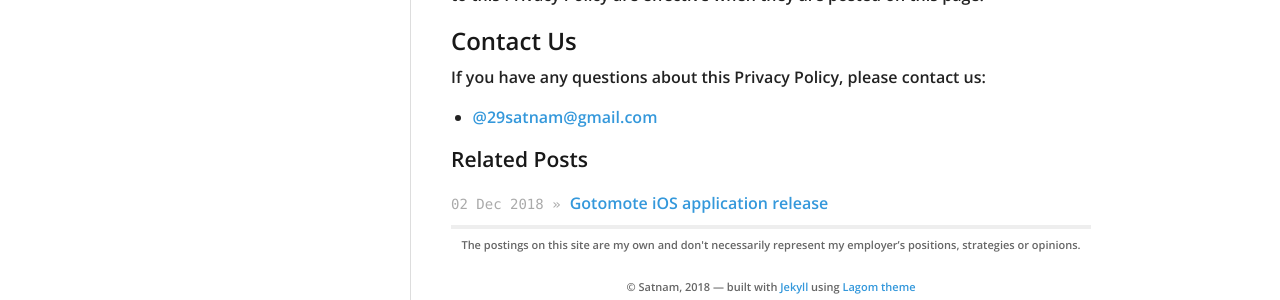
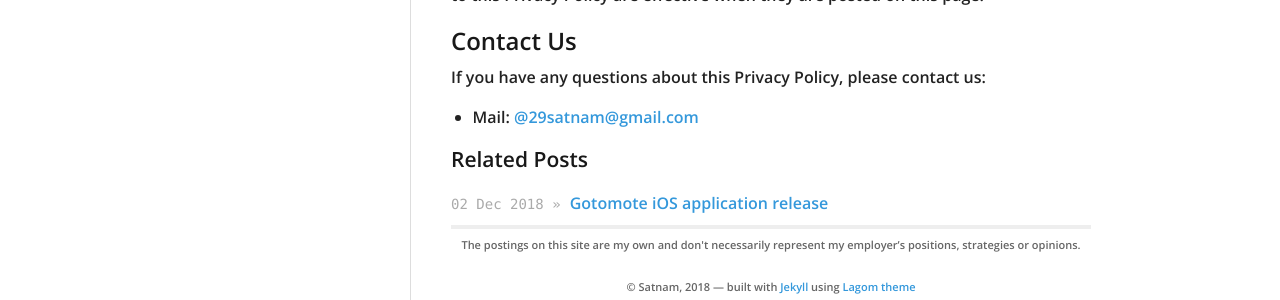
Before and after one commit to 29satnam/29satnam.github.io, a Jekyll site: the page built from _posts/2018-12-02-Privacy-Policy.md, in a window 1280 px wide. Shown: the part 898-1198 px from the top of the page. Built offline with Jekyll 4.4.1, drawn with Linux system fonts in a browser that asks for light colours.

Commit message:
Update 2018-12-02-Privacy-Policy.md

```diff
--- a/_posts/2018-12-02-Privacy-Policy.md
+++ b/_posts/2018-12-02-Privacy-Policy.md
@@ -30,5 +30,5 @@ categories:
 <p>If you have any questions about this Privacy Policy, please contact us:</p>
 <ul>
 
-            <li><a href="mailto:29satnam@gmail.com?Subject=Question%20regarding%privacy%20policy" target="_top">@29satnam@gmail.com</a></li>
+            <li>Mail: <a href="mailto:29satnam@gmail.com?Subject=Question%20regarding%privacy%20policy" target="_top">@29satnam@gmail.com</a></li>
     </ul>
```
